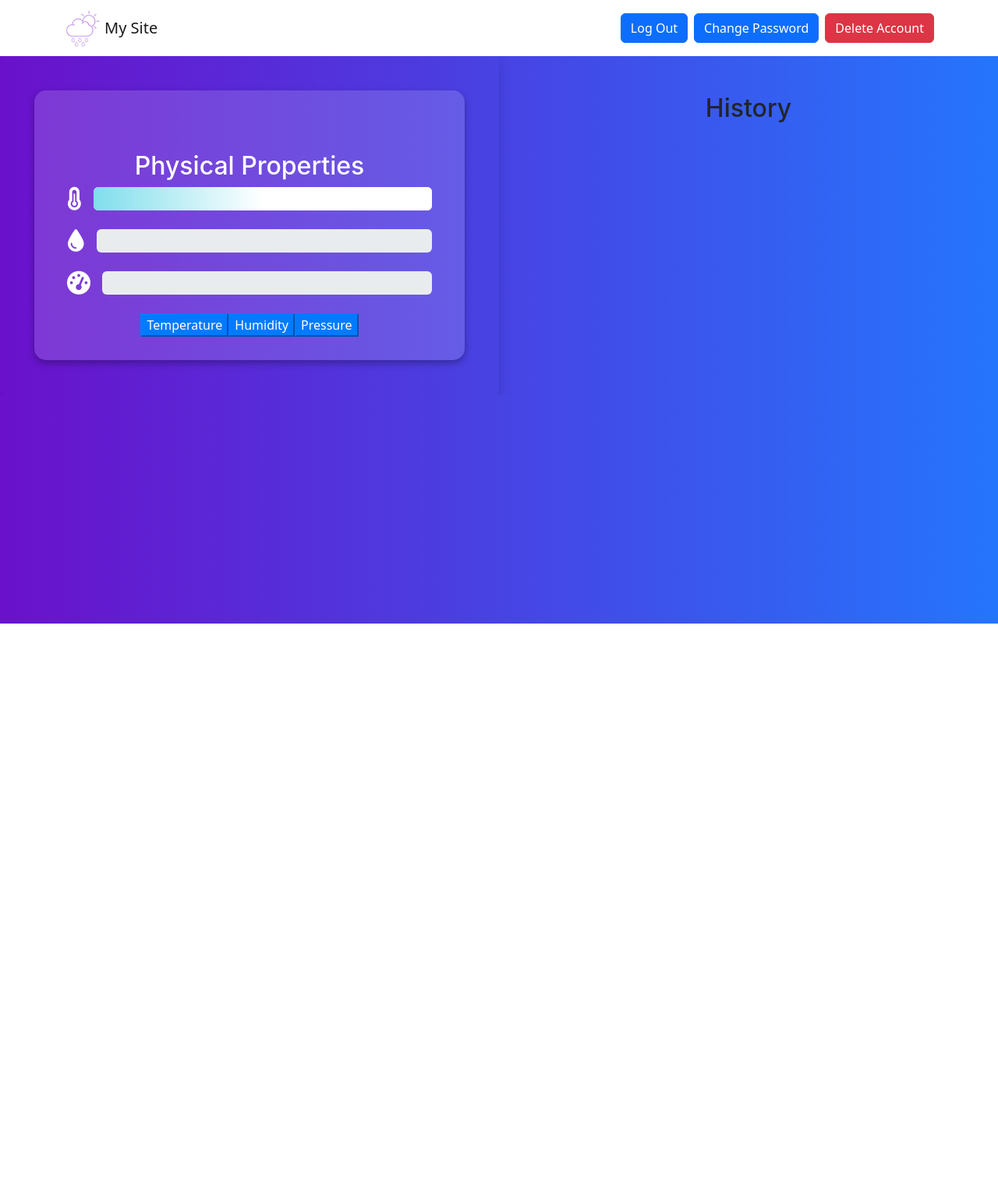
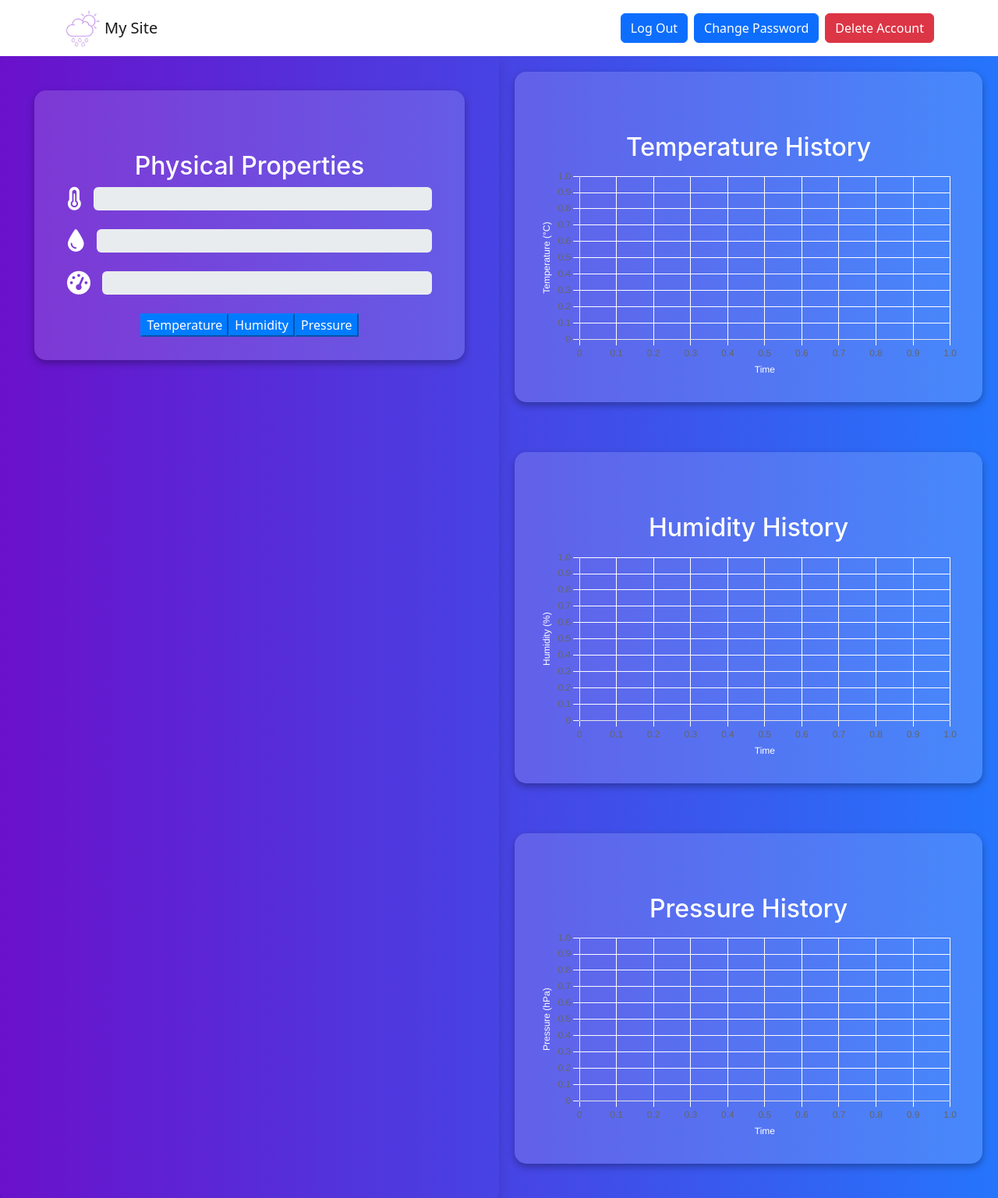
Before and after one commit to ayselatx/InternationalChallenges, a Django app: page / in a window 1280 px wide. Shown: the whole page at 78% size. Before the commit the page ends 800 px from the top, so only its background shows below. Run offline with Django 3.2, Linux system fonts and the light colour scheme; a user stored in the database is signed in; some libraries are stand-ins or nearby versions; some web fonts are replaced.

Commit message:
graphics

```diff
--- a/webapp/static/scripts/scripts.js
+++ b/webapp/static/scripts/scripts.js
@@ -1,7 +1,7 @@
-
+// Existing functions for updating progress bars
 function updateTemperature(value) {
   const progressBar = document.getElementById("progressBarTemperature");
-  let value2 = 20 + value/2
+  let value2 = 20 + value / 2;
   progressBar.style.width = value2 + "%";
   let element = document.getElementById("infoTemperature");
   element.dataset.valeur = value + "°C";
@@ -18,27 +18,24 @@ function updateHumidity(value) {
 
 function updatePressure(value) {
   const progressBar = document.getElementById("progressBarPressure");
-  let value2 =(value)/20
+  let value2 = value / 20;
   progressBar.style.width = value2 + "%";
   let element = document.getElementById("infoPressure");
   element.dataset.valeur = value + "hPa";
   element.textContent = element.dataset.valeur; // to show value on progressbar
 }
 
-
 function startProgress() {
   let progress = 0;
   const interval = setInterval(() => {
       if (progress >= 100) {
-          clearInterval(interval); // Stop l'animation à 100%
+          clearInterval(interval); // Stop animation at 100%
       } else {
-          progress += 1; // Augmente de 10% à chaque itération
+          progress += 1; // Increase by 1% each iteration
           updateProgress(progress);
       }
-  }, 500); // Met à jour toutes les 500ms (0.5s)
+  }, 500); // Update every 500ms (0.5s)
 }
-
-
 
 function updateProgress(value) {
   let progressBar = document.getElementById("progressBarTemperature");
@@ -49,7 +46,177 @@ function updateProgress(value) {
   overlay.style.width = (100 - percentage) + "%"; // Covers unused area
 }
 
-// Example: Call this function with a value (e.g., 25°)
+// Initialize Chart.js for plotting temperature, humidity, and pressure
 document.addEventListener("DOMContentLoaded", function () {
-  updateProgress(25);
+  // Initialize the chart with empty data
+  var timeData = []; // Time (e.g., timestamps, or relative time)
+  var tempData = [];
+  var humidityData = [];
+  var pressureData = [];
+
+  // Function to update the chart data
+  function updateChartData() {
+      // Add new data to the datasets for each chart
+      temperatureChart.data.labels.push(new Date().toLocaleTimeString());  // Add current time for temperature
+      temperatureChart.data.datasets[0].data.push(tempData[tempData.length - 1]);
+
+      humidityChart.data.labels.push(new Date().toLocaleTimeString());  // Add current time for humidity
+      humidityChart.data.datasets[0].data.push(humidityData[humidityData.length - 1]);
+
+      pressureChart.data.labels.push(new Date().toLocaleTimeString());  // Add current time for pressure
+      pressureChart.data.datasets[0].data.push(pressureData[pressureData.length - 1]);
+
+      // Update the charts to display the new data
+      temperatureChart.update();
+      humidityChart.update();
+      pressureChart.update();
+  }
+
+ // Chart.js setup for each chart
+var temperatureChart = new Chart(document.getElementById('temperatureChart'), {
+  type: 'line', // Line chart type for temperature
+  data: {
+      labels: timeData, // Time on x-axis
+      datasets: [
+          {
+              label: 'Temperature (°C)',
+              data: tempData,
+              borderColor: 'rgba(255, 99, 132, 1)', // Red for temperature
+              backgroundColor: 'rgba(255, 255, 255, 0.2)', // Change background under the line to white (light transparency)
+              fill: true
+          }
+      ]
+  },
+  options: {
+      responsive: true,
+      plugins: {
+          legend: {
+              display: false, // Disable legend to remove checkboxes
+          }
+      },
+      scales: {
+          x: {
+              type: 'linear',
+              position: 'bottom',
+              title: {
+                  display: true,
+                  text: 'Time',
+                  color: 'white' // X-axis label color to white
+              },
+              grid: {
+                  color: 'white' // Grid line color to white
+              }
+          },
+          y: {
+              beginAtZero: false,
+              title: {
+                  display: true,
+                  text: 'Temperature (°C)',
+                  color: 'white' // Y-axis label color to white
+              },
+              grid: {
+                  color: 'white' // Grid line color to white
+              }
+          }
+      }
+  }
 });
+
+var humidityChart = new Chart(document.getElementById('humidityChart'), {
+  type: 'line', // Line chart type for humidity
+  data: {
+      labels: timeData, // Time on x-axis
+      datasets: [
+          {
+              label: 'Humidity (%)',
+              data: humidityData,
+              borderColor: 'rgba(54, 162, 235, 1)', // Blue for humidity
+              backgroundColor: 'rgba(255, 255, 255, 0.2)', // Change background under the line to white (light transparency)
+              fill: true
+          }
+      ]
+  },
+  options: {
+      responsive: true,
+      plugins: {
+          legend: {
+              display: false, // Disable legend to remove checkboxes
+          }
+      },
+      scales: {
+          x: {
+              type: 'linear',
+              position: 'bottom',
+              title: {
+                  display: true,
+                  text: 'Time',
+                  color: 'white' // X-axis label color to white
+              },
+              grid: {
+                  color: 'white' // Grid line color to white
+              }
+          },
+          y: {
+              beginAtZero: false,
+              title: {
+                  display: true,
+                  text: 'Humidity (%)',
+                  color: 'white' // Y-axis label color to white
+              },
+              grid: {
+                  color: 'white' // Grid line color to white
+              }
+          }
+      }
+  }
+});
+
+var pressureChart = new Chart(document.getElementById('pressureChart'), {
+  type: 'line', // Line chart type for pressure
+  data: {
+      labels: timeData, // Time on x-axis
+      datasets: [
+          {
+              label: 'Pressure (hPa)',
+              data: pressureData,
+              borderColor: 'rgba(75, 192, 192, 1)', // Green for pressure
+              backgroundColor: 'rgba(255, 255, 255, 0.2)', // Change background under the line to white (light transparency)
+              fill: true
+          }
+      ]
+  },
+  options: {
+      responsive: true,
+      plugins: {
+          legend: {
+              display: false, // Disable legend to remove checkboxes
+          }
+      },
+      scales: {
+          x: {
+              type: 'linear',
+              position: 'bottom',
+              title: {
+                  display: true,
+                  text: 'Time',
+                  color: 'white' // X-axis label color to white
+              },
+              grid: {
+                  color: 'white' // Grid line color to white
+              }
+          },
+          y: {
+              beginAtZero: false,
+              title: {
+                  display: true,
+                  text: 'Pressure (hPa)',
+                  color: 'white' // Y-axis label color to white
+              },
+              grid: {
+                  color: 'white' // Grid line color to white
+              }
+          }
+      }
+  }
+});
+});
--- a/webapp/templates/base.html
+++ b/webapp/templates/base.html
@@ -22,6 +22,8 @@
   <link href="https://cdn.jsdelivr.net/npm/bootstrap@5.3.0/dist/css/bootstrap.min.css" rel="stylesheet">
   <script src="https://cdn.jsdelivr.net/npm/bootstrap@5.3.0/dist/js/bootstrap.bundle.min.js"></script>
   <script src="https://cdn.jsdelivr.net/npm/chart.js"></script>
+  <script src="https://cdn.jsdelivr.net/npm/chart.js"></script>
+
 
 
 
--- a/webapp/templates/home.html
+++ b/webapp/templates/home.html
@@ -9,7 +9,7 @@
 <script src="{% static 'scripts/scripts.js' %}"></script>
 
 {% block content %}
-<section class="vh-100 gradient-custom">
+<section class="min-vh-100 gradient-custom">
 
 
 {% if user.is_authenticated %}
@@ -111,11 +111,39 @@ Account settings:
         </div>
 	</div>
 </div>
-<div class="col">
-		<div class="lc-block"></div>
-    <h2 class="mt-5 mb-2 text-center">History</h2>
-	</div>
+
+
+
+<div class="row row-cols-1 g-0 overflow-hidden">
+  <!-- Graphique pour la température -->
+  <div class="col mb-4">
+      <div class="column-card">
+          <h2 class="mt-5 mb-2 text-center text-white">Temperature History</h2>
+          <!-- Canvas pour le graphique de la température -->
+          <canvas id="temperatureChart"></canvas>
+      </div>
+  </div>
+
+  <!-- Graphique pour l'humidité -->
+  <div class="col mb-4">
+      <div class="column-card">
+          <h2 class="mt-5 mb-2 text-center text-white">Humidity History</h2>
+          <!-- Canvas pour le graphique de l'humidité -->
+          <canvas id="humidityChart"></canvas>
+      </div>
+  </div>
+
+  <!-- Graphique pour la pression -->
+  <div class="col mb-4">
+      <div class="column-card">
+          <h2 class="mt-5 mb-2 text-center text-white">Pressure History</h2>
+          <!-- Canvas pour le graphique de la pression -->
+          <canvas id="pressureChart"></canvas>
+      </div>
+  </div>
 </div>
+
+
 
 
 
```
Also changed, not shown: webapp/db.sqlite3.
